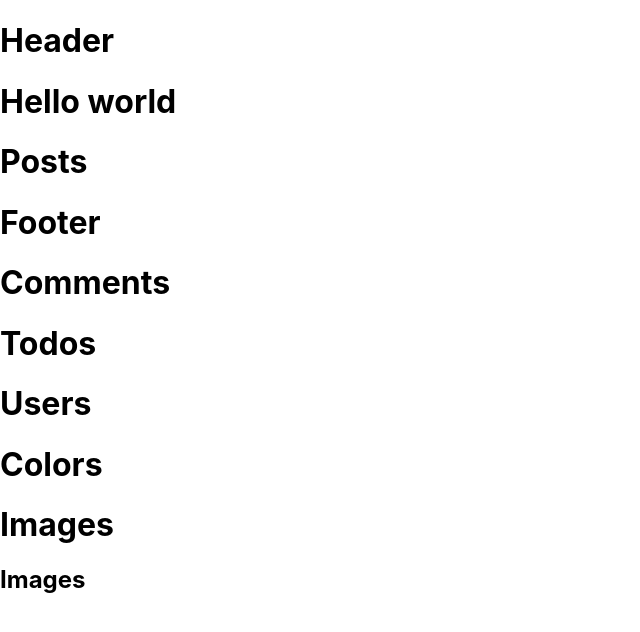
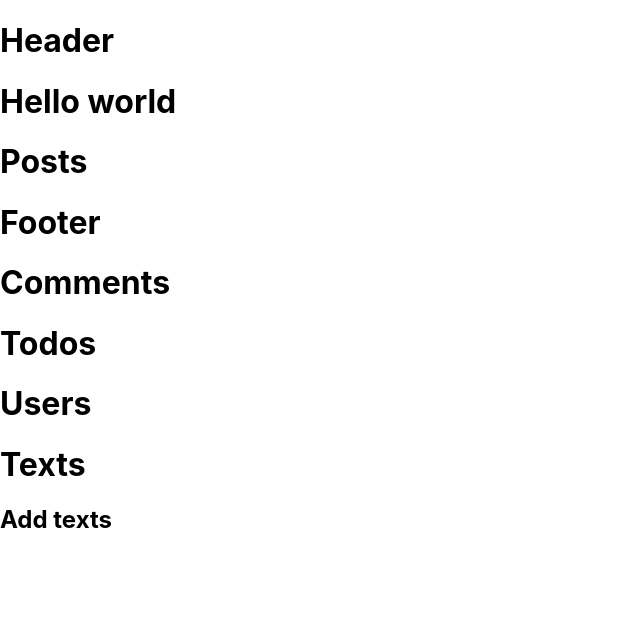
Before and after one commit to luuminhduc/rebase-understand, a React (Create React App) app: page / in a window 1280 px wide. Shown: the top 632 px of the page, without its empty margins (0-640 px from the left). Built offline with nearby package versions, Linux system fonts and the light colour scheme.

Commit message:
resolve confilct

```diff
--- a/src/App.js
+++ b/src/App.js
@@ -4,7 +4,7 @@ import Comments from "./components/comments";
 import Footer from "./components/Footer";
 import Header from "./components/Header";
 import Posts from "./components/Header/Posts";
-import Images from "./components/Images";
+import Texts from "./components/Texts";
 import Todos from "./components/Todos";
 import Users from "./components/Users";
 
@@ -17,8 +17,7 @@ const App = () => {
       <Comments />
       <Todos />
       <Users />
-      <Colors />
-      <Images />
+      <Texts />
     </div>
   );
 };
--- a/src/components/Colors/index.jsx
+++ b/src/components/Colors/index.jsx
@@ -1,7 +1,7 @@
 import React from "react";
 
 const Colors = () => {
-  return <h1>Colors</h1>;
+  return <p>Colors</p>;
 };
 
 export default Colors;
--- a/src/components/Texts/index.jsx
+++ b/src/components/Texts/index.jsx
@@ -4,6 +4,7 @@ const Texts = () => {
   return (
     <div>
       <h1>Texts</h1>
+      <h2>Add texts</h2>
     </div>
   );
 };
```
